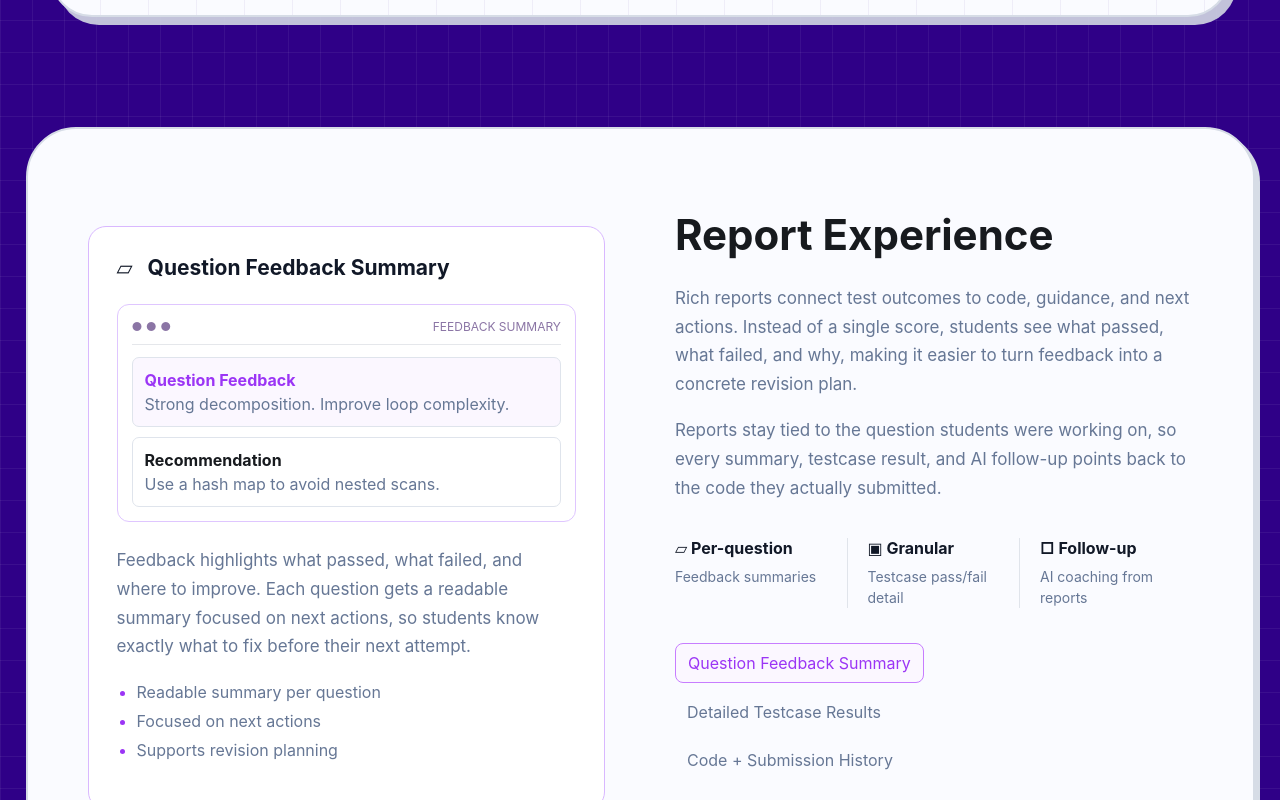
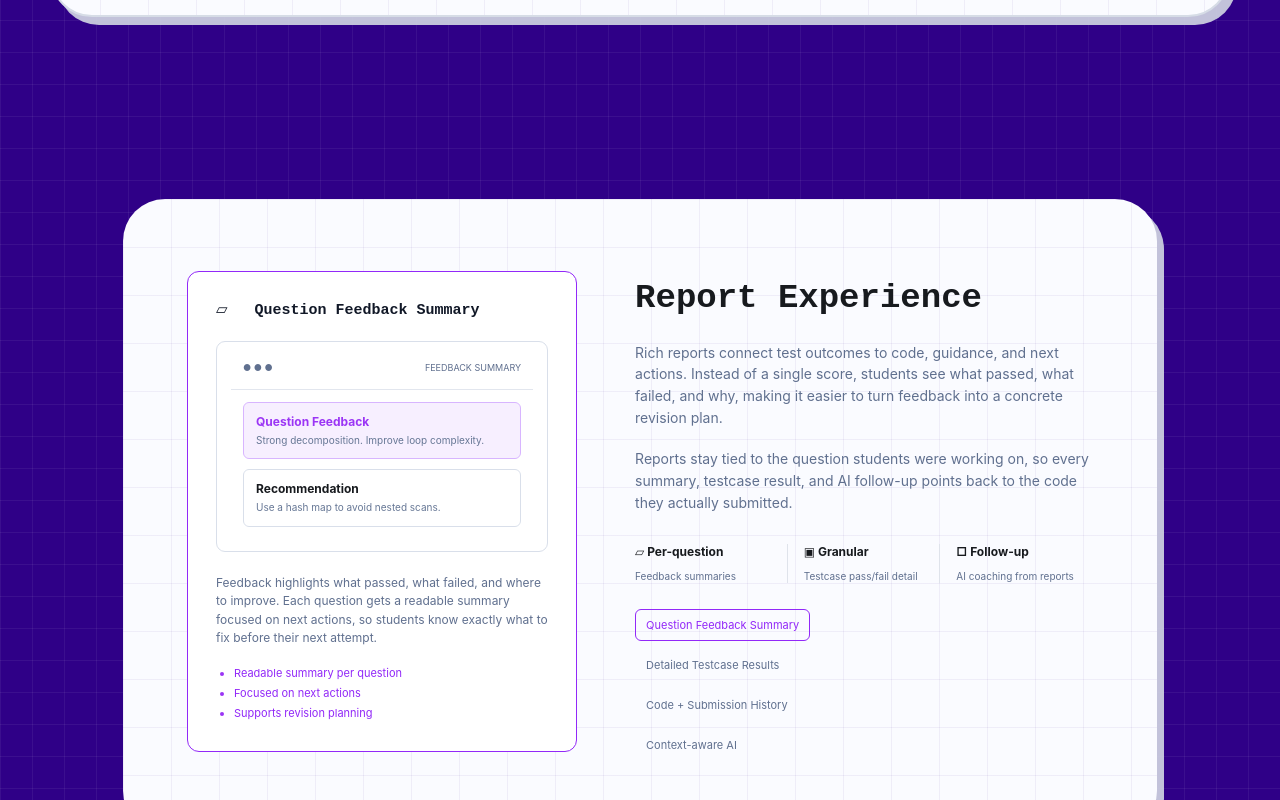
Before and after one commit to The-Agency-at-UF/kaizen-engineering, a React (Vite) app: page / in a window 1280 px wide. Shown: the part 3820-4620 px from the top of the page. Built offline with nearby package versions, Linux system fonts and the light colour scheme.

Commit message:
report experience tile worked, must first sort through css file before continuing

```diff
--- a/src/App.css
+++ b/src/App.css
@@ -2609,3 +2609,440 @@ html {
     gap: 38px;
   }
 }
+
+/* =========================================
+   REPORT EXPERIENCE - FIGMA MATCH
+   ========================================= */
+
+.report-section {
+  width: min(1180px, calc(100% - 48px));
+  max-width: 1180px;
+
+  margin: 72px auto 0;
+  padding: 72px;
+
+  display: grid;
+  grid-template-columns: 0.9fr 1.1fr;
+  gap: 68px;
+  align-items: center;
+
+  background-color: #fafbff;
+  background-image:
+    linear-gradient(rgba(47, 0, 135, 0.055) 1px, transparent 1px),
+    linear-gradient(90deg, rgba(47, 0, 135, 0.055) 1px, transparent 1px);
+  background-size: 48px 48px;
+
+  border-radius: 42px;
+  box-shadow: 7px 8px 0 rgba(210, 216, 228, 0.9);
+  box-sizing: border-box;
+}
+
+
+/* LEFT FEEDBACK CARD */
+
+.report-section .feature-card {
+  width: 100%;
+  margin: 0;
+  padding: 26px;
+
+  background: #fff;
+  border: 1.5px solid #9228f8;
+  border-radius: 14px;
+
+  box-sizing: border-box;
+}
+
+.report-section .feature-card h3 {
+  margin: 0 0 20px;
+
+  font-family: "IBM Plex Mono", monospace;
+  font-size: 16px;
+  font-weight: 700;
+}
+
+.report-section .mini-window {
+  margin-bottom: 22px;
+
+  border: 1px solid #d9dfea;
+  border-radius: 8px;
+  overflow: hidden;
+
+  background: #fff;
+}
+
+.report-section .window-header {
+  height: 34px;
+  padding: 0 12px;
+
+  display: flex;
+  align-items: center;
+  justify-content: space-between;
+
+  border-bottom: 1px solid #e2e6ee;
+
+  font-size: 9px;
+  color: #60708f;
+}
+
+.report-section .feedback-box {
+  margin: 10px 12px;
+  padding: 12px;
+
+  border: 1px solid #d9dfea;
+  border-radius: 6px;
+}
+
+.report-section .feedback-box strong {
+  display: block;
+  margin-bottom: 4px;
+  font-size: 12px;
+}
+
+.report-section .feedback-box p {
+  margin: 0;
+  font-size: 10px;
+  line-height: 1.4;
+}
+
+.report-section .purple-box {
+  background: #f7efff;
+  border-color: #d8b5ff;
+}
+
+.report-section .feature-card > p {
+  margin: 0 0 18px;
+
+  font-size: 12px;
+  line-height: 1.55;
+  color: #60708f;
+}
+
+.report-section .purple-list {
+  margin: 0;
+  padding-left: 18px;
+
+  color: #9228f8;
+  font-size: 11px;
+  line-height: 1.8;
+}
+
+
+/* RIGHT COPY */
+
+.report-section .section-copy {
+  width: 100%;
+  margin: 0;
+}
+
+.report-section .section-copy h2 {
+  margin: 0 0 24px;
+
+  font-family: "IBM Plex Mono", monospace;
+  font-size: 36px;
+  line-height: 1.15;
+  font-weight: 700;
+}
+
+.report-section .section-copy > p {
+  margin: 0 0 18px;
+
+  font-size: 14px;
+  line-height: 1.55;
+  color: #60708f;
+}
+
+
+/* THREE FEATURE ITEMS */
+
+.report-section .three-features {
+  display: grid;
+  grid-template-columns: repeat(3, 1fr);
+
+  margin: 30px 0;
+}
+
+.report-section .three-features > div {
+  padding: 0 18px;
+
+  display: flex;
+  flex-direction: column;
+  gap: 5px;
+
+  border-right: 1px solid #d9dfea;
+}
+
+.report-section .three-features > div:first-child {
+  padding-left: 0;
+}
+
+.report-section .three-features > div:last-child {
+  border-right: 0;
+}
+
+.report-section .three-features strong {
+  font-size: 11px;
+  color: #171a1e;
+}
+
+.report-section .three-features span {
+  font-size: 10px;
+  line-height: 1.35;
+  color: #60708f;
+}
+
+
+/* VERTICAL FEATURE LINKS */
+
+.report-section .vertical-links {
+  display: flex;
+  flex-direction: column;
+  align-items: flex-start;
+  gap: 8px;
+}
+
+.report-section .vertical-links button {
+  padding: 8px 10px;
+
+  border: 1px solid transparent;
+  background: transparent;
+
+  font: inherit;
+  font-size: 11px;
+  color: #60708f;
+
+  cursor: pointer;
+}
+
+.report-section .vertical-links .active-tab {
+  border: 1px solid #9228f8;
+  border-radius: 5px;
+
+  background: #fff;
+  color: #9228f8;
+}
+
+
+/* MOBILE */
+
+@media (max-width: 850px) {
+  .report-section {
+    width: calc(100% - 24px);
+    padding: 48px 26px;
+
+    grid-template-columns: 1fr;
+    gap: 42px;
+
+    border-radius: 28px;
+  }
+
+  .report-section .section-copy h2 {
+    font-size: 30px;
+  }
+
+  .report-section .three-features {
+    grid-template-columns: 1fr;
+    gap: 16px;
+  }
+
+  .report-section .three-features > div {
+    padding: 0;
+    border-right: 0;
+  }
+}
+
+/* =========================================
+   REPORT EXPERIENCE - STRICT FIGMA MATCH
+   ========================================= */
+
+.report-section.split-section {
+  width: min(1034px, calc(100% - 48px));
+  max-width: 1034px;
+
+  margin: 72px auto 0;
+  padding: 76px 72px;
+
+  display: grid;
+  grid-template-columns: minmax(0, 0.92fr) minmax(0, 1.08fr);
+  gap: 58px;
+  align-items: start;
+
+  background-color: #fafbff;
+  background-image:
+    linear-gradient(rgba(47, 0, 135, 0.055) 1px, transparent 1px),
+    linear-gradient(90deg, rgba(47, 0, 135, 0.055) 1px, transparent 1px);
+  background-size: 48px 48px;
+
+  border: 0;
+  border-radius: 42px;
+  box-shadow: 7px 8px 0 rgba(210, 216, 228, 0.9);
+
+  box-sizing: border-box;
+}
+
+/* LEFT FEEDBACK CARD */
+
+.report-section .feature-card {
+  width: 100%;
+  box-sizing: border-box;
+
+  padding: 28px;
+
+  border: 1.5px solid #9228f8;
+  border-radius: 12px;
+  background: #ffffff;
+}
+
+.report-section .feature-card h3 {
+  margin: 0 0 22px;
+
+  font-family: "IBM Plex Mono", monospace;
+  font-size: 15px;
+  font-weight: 600;
+}
+
+.report-section .mini-window {
+  margin: 0 0 22px;
+  padding: 14px;
+
+  border: 1px solid #d9dfea;
+  border-radius: 9px;
+}
+
+.report-section .window-header {
+  margin-bottom: 12px;
+  padding-bottom: 10px;
+
+  font-size: 9px;
+}
+
+.report-section .feedback-box {
+  padding: 11px 12px;
+  margin-top: 10px;
+
+  font-size: 11px;
+}
+
+.report-section .feedback-box p {
+  font-size: 10px;
+  line-height: 1.45;
+}
+
+.report-section .feature-card > p {
+  margin: 20px 0 16px;
+
+  font-size: 12px;
+  line-height: 1.55;
+}
+
+.report-section .purple-list {
+  margin: 0;
+  padding-left: 18px;
+
+  font-size: 11px;
+  line-height: 1.8;
+}
+
+/* RIGHT COPY */
+
+.report-section .section-copy {
+  padding-top: 8px;
+}
+
+.report-section .section-copy h2 {
+  margin: 0 0 24px;
+
+  font-family: "IBM Plex Mono", monospace;
+  font-size: 34px;
+  line-height: 1.15;
+  font-weight: 700;
+}
+
+.report-section .section-copy > p {
+  margin: 0 0 20px;
+
+  font-size: 14px;
+  line-height: 1.55;
+  color: #60708f;
+}
+
+/* THREE FEATURES */
+
+.report-section .three-features {
+  display: grid;
+  grid-template-columns: repeat(3, 1fr);
+
+  margin: 30px 0 26px;
+}
+
+.report-section .three-features > div {
+  padding: 0 16px;
+  border-right: 1px solid #dfe3eb;
+}
+
+.report-section .three-features > div:first-child {
+  padding-left: 0;
+}
+
+.report-section .three-features > div:last-child {
+  border-right: 0;
+}
+
+.report-section .three-features strong {
+  margin-bottom: 5px;
+
+  font-size: 12px;
+}
+
+.report-section .three-features span {
+  font-size: 10px;
+  line-height: 1.4;
+}
+
+/* VERTICAL LINKS */
+
+.report-section .vertical-links {
+  gap: 8px;
+}
+
+.report-section .vertical-links button {
+  padding: 8px 10px;
+
+  font-size: 11px;
+  text-align: left;
+}
+
+.report-section .vertical-links .active-tab {
+  border: 1px solid #9228f8;
+  border-radius: 6px;
+  background: transparent;
+  color: #9228f8;
+}
+
+/* MOBILE */
+
+@media (max-width: 850px) {
+  .report-section.split-section {
+    width: calc(100% - 24px);
+    padding: 48px 26px;
+
+    grid-template-columns: 1fr;
+    gap: 38px;
+
+    border-radius: 28px;
+  }
+}
+
+/* REPORT OUTER SIZE FIX */
+
+.report-section.split-section {
+  width: min(1034px, calc(100% - 48px)) !important;
+  max-width: 1034px !important;
+
+  /* match the visual scale of Monaco / Student */
+  min-height: 520px;
+
+  margin-left: auto !important;
+  margin-right: auto !important;
+
+  padding: 72px 64px !important;
+}
```
